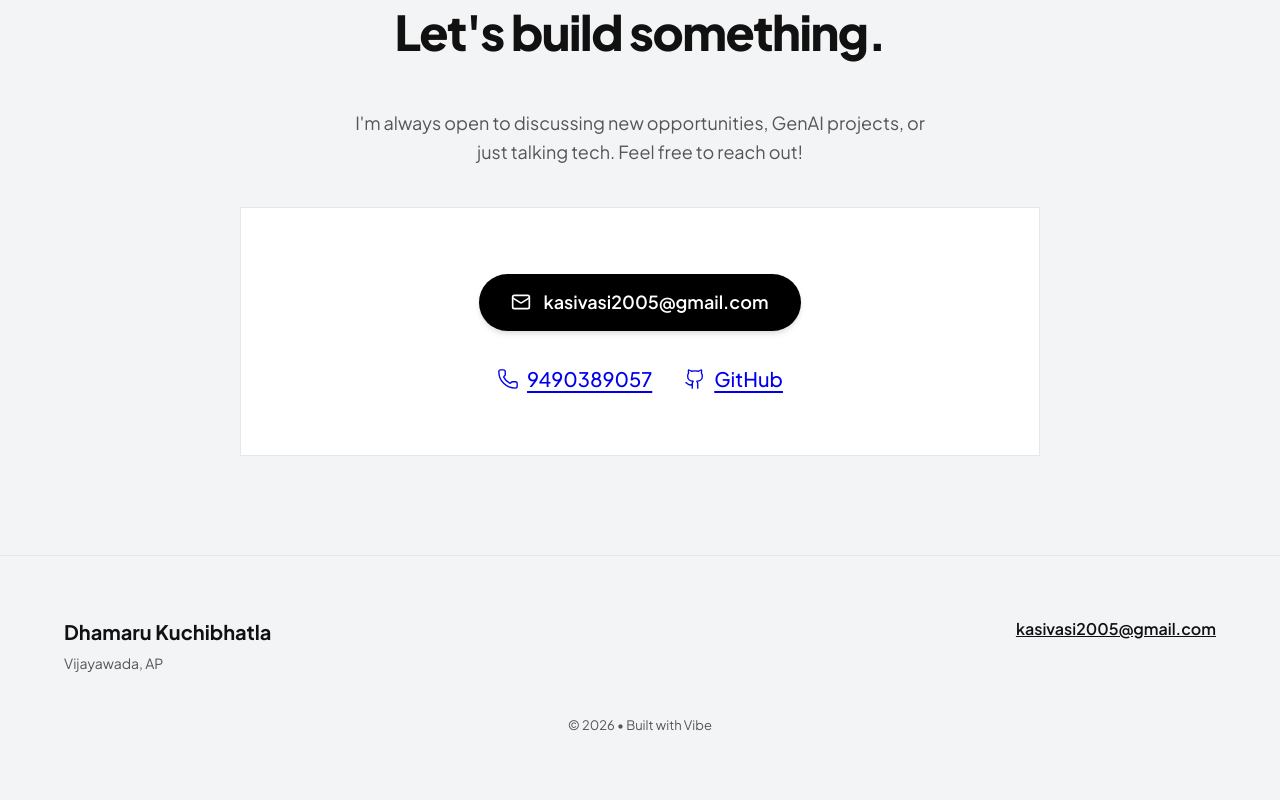
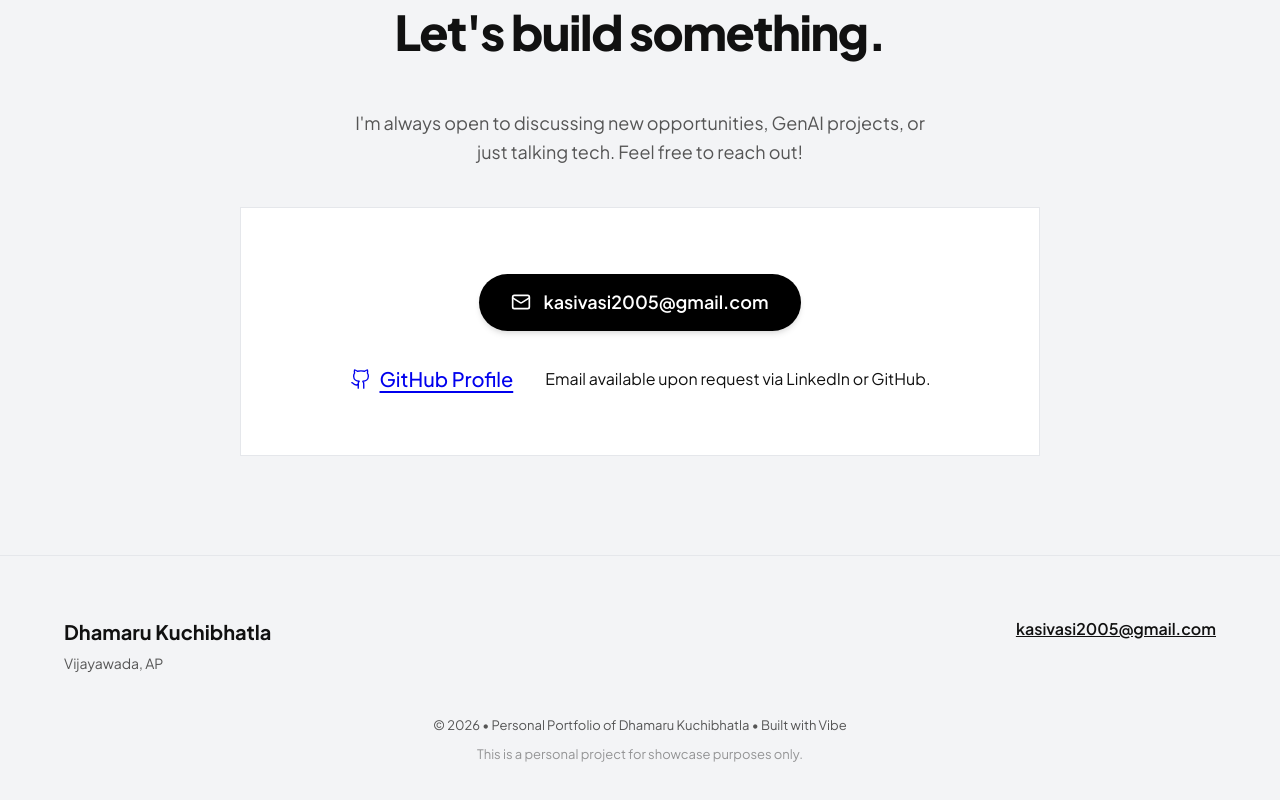
Before and after one commit to Dhamaru/Portfolio, a React (Vite) app: page / in a window 1280 px wide. Shown: the part 5833-6633 px from the top of the page. Built offline with nearby package versions, Linux system fonts and the light colour scheme; a web font is replaced by a local one.

Commit message:
Softened contact info and added official meta tags to resolve security false positives.

```diff
--- a/src/components/RemainingSections.tsx
+++ b/src/components/RemainingSections.tsx
@@ -117,14 +117,11 @@ const Contact: React.FC = () => {
                   kasivasi2005@gmail.com
                 </motion.a>
                 <div className="contact-socials">
-                  <a href="tel:+919490389057" className="blue-link">
-                    <Phone size={22} strokeWidth={1.5} />
-                    9490389057
-                  </a>
                   <a href="https://github.com/Dhamaru" className="blue-link" target="_blank" rel="noopener noreferrer">
                     <Github size={22} strokeWidth={1.5} />
-                    GitHub
+                    GitHub Profile
                   </a>
+                  <span className="contact-note">Email available upon request via LinkedIn or GitHub.</span>
                 </div>
               </div>
             </div>
@@ -221,7 +218,8 @@ const Footer: React.FC = () => {
           </div>
         </div>
         <div className="footer-bottom">
-          <p>© {new Date().getFullYear()} • Built with Vibe</p>
+          <p>© {new Date().getFullYear()} • Personal Portfolio of Dhamaru Kuchibhatla • Built with Vibe</p>
+          <p style={{ marginTop: '8px', opacity: 0.6 }}>This is a personal project for showcase purposes only.</p>
         </div>
       </div>
       <style>{`
```
